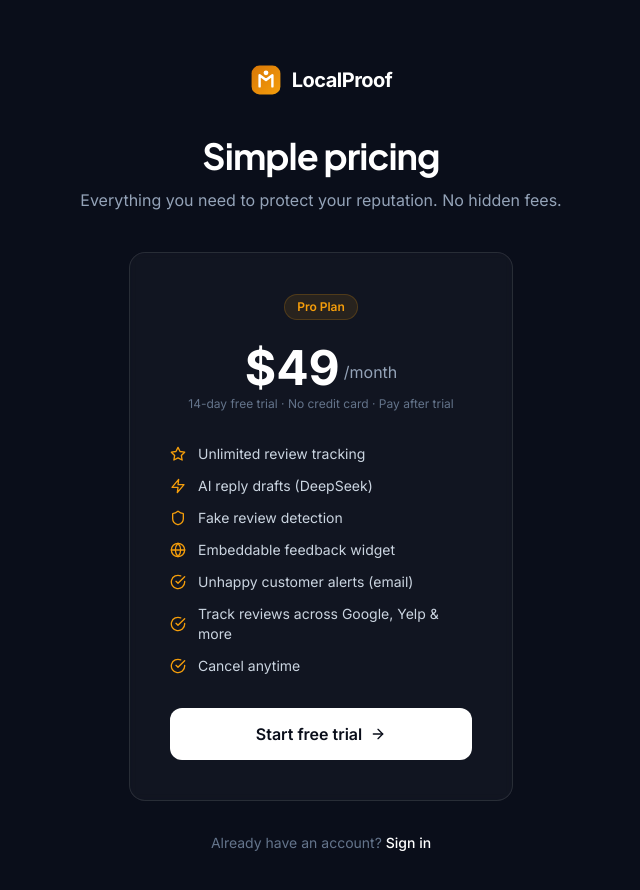
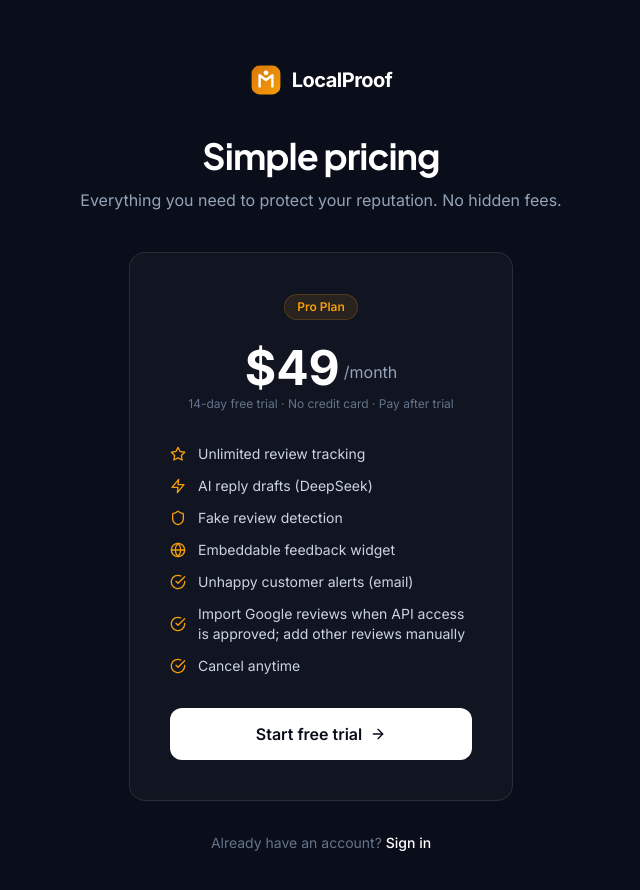
Before and after one commit to Haseebriasat7767/Localproof12, a React (Create React App) app in the folder frontend/: page /pricing in a window 1280 px wide. Shown: the top 890 px of the page, without its empty margins (319-959 px from the left). Built offline with nearby package versions, Linux system fonts and the light colour scheme; no server answers.

Commit message:
Clarify actual review-source integration availability

```diff
--- a/frontend/src/pages/Pricing.js
+++ b/frontend/src/pages/Pricing.js
@@ -10,7 +10,7 @@
   { icon: Shield, text: 'Fake review detection' },
   { icon: Globe, text: 'Embeddable feedback widget' },
   { icon: CheckCircle, text: 'Unhappy customer alerts (email)' },
-  { icon: CheckCircle, text: 'Track reviews across Google, Yelp & more' },
+  { icon: CheckCircle, text: 'Import Google reviews when API access is approved; add other reviews manually' },
   { icon: CheckCircle, text: 'Cancel anytime' }
 ];
 
```
